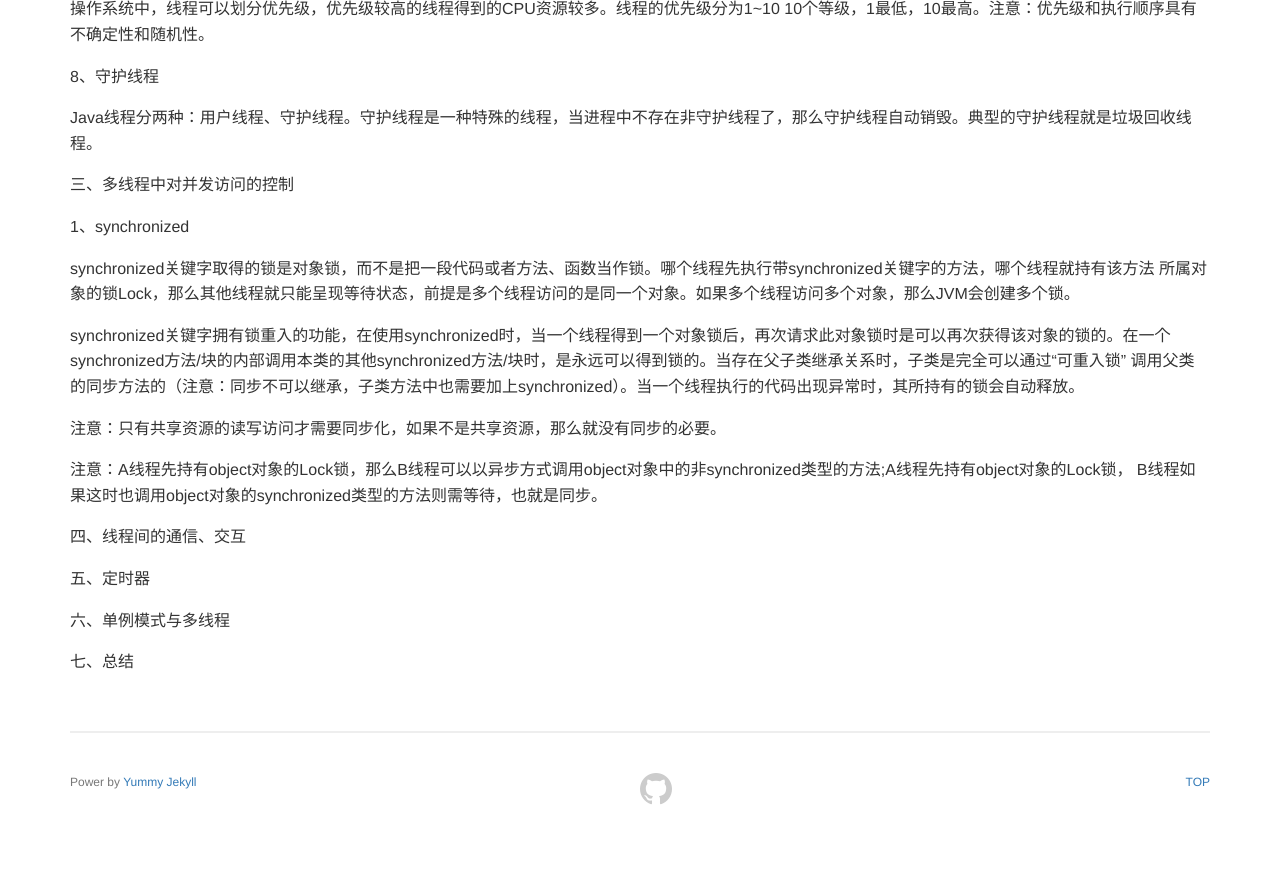
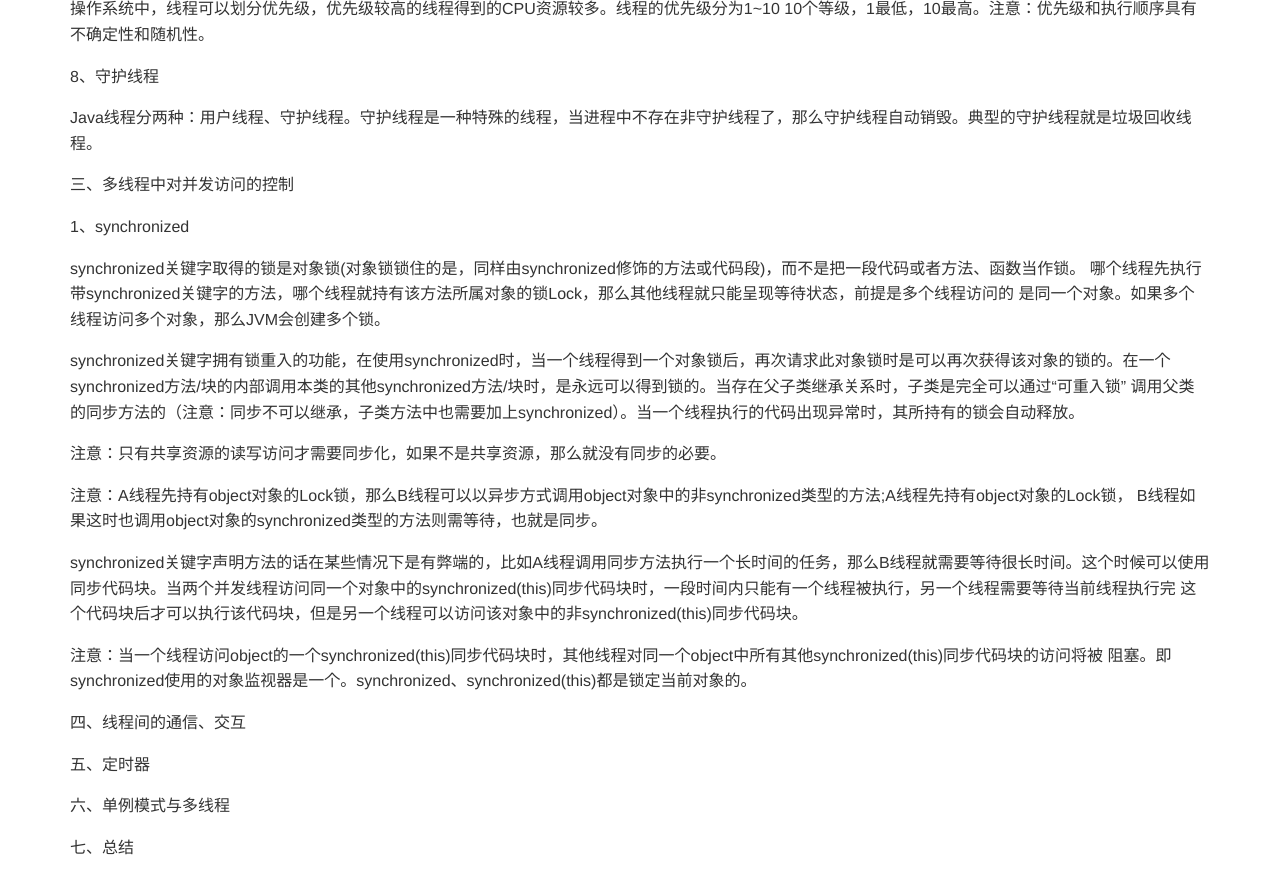
Before and after one commit to yaofengdoit/yaofengdoit.github.io, a Jekyll site: the page built from _posts/2020/04-06/2020-04-13-ReadBook-1.md, in a window 1280 px wide and 900 px high, scrolled down 2117 px. Shown: the top 894 px of the window. Built offline with Jekyll 4.4.1, drawn with Linux system fonts in a browser that asks for light colours; a script that is not in the unit is left out; before the commit the page ends 2930 px from its top, so only the background shows below that.

Commit message:
读书笔记-java多线程编程核心技术

```diff
--- a/_posts/2020/04-06/2020-04-13-ReadBook-1.md
+++ b/_posts/2020/04-06/2020-04-13-ReadBook-1.md
@@ -94,18 +94,26 @@ Java线程分两种：用户线程、守护线程。守护线程是一种特殊
 
 1、synchronized
 
-synchronized关键字取得的锁是对象锁，而不是把一段代码或者方法、函数当作锁。哪个线程先执行带synchronized关键字的方法，哪个线程就持有该方法
-所属对象的锁Lock，那么其他线程就只能呈现等待状态，前提是多个线程访问的是同一个对象。如果多个线程访问多个对象，那么JVM会创建多个锁。
+synchronized关键字取得的锁是对象锁(对象锁锁住的是，同样由synchronized修饰的方法或代码段)，而不是把一段代码或者方法、函数当作锁。
+哪个线程先执行带synchronized关键字的方法，哪个线程就持有该方法所属对象的锁Lock，那么其他线程就只能呈现等待状态，前提是多个线程访问的
+是同一个对象。如果多个线程访问多个对象，那么JVM会创建多个锁。
 
 synchronized关键字拥有锁重入的功能，在使用synchronized时，当一个线程得到一个对象锁后，再次请求此对象锁时是可以再次获得该对象的锁的。在一个
 synchronized方法/块的内部调用本类的其他synchronized方法/块时，是永远可以得到锁的。当存在父子类继承关系时，子类是完全可以通过“可重入锁”
 调用父类的同步方法的（注意：同步不可以继承，子类方法中也需要加上synchronized）。当一个线程执行的代码出现异常时，其所持有的锁会自动释放。
 
-
 注意：只有共享资源的读写访问才需要同步化，如果不是共享资源，那么就没有同步的必要。
 
 注意：A线程先持有object对象的Lock锁，那么B线程可以以异步方式调用object对象中的非synchronized类型的方法;A线程先持有object对象的Lock锁，
 B线程如果这时也调用object对象的synchronized类型的方法则需等待，也就是同步。
+
+
+synchronized关键字声明方法的话在某些情况下是有弊端的，比如A线程调用同步方法执行一个长时间的任务，那么B线程就需要等待很长时间。这个时候可以使用
+同步代码块。当两个并发线程访问同一个对象中的synchronized(this)同步代码块时，一段时间内只能有一个线程被执行，另一个线程需要等待当前线程执行完
+这个代码块后才可以执行该代码块，但是另一个线程可以访问该对象中的非synchronized(this)同步代码块。
+
+注意：当一个线程访问object的一个synchronized(this)同步代码块时，其他线程对同一个object中所有其他synchronized(this)同步代码块的访问将被
+阻塞。即synchronized使用的对象监视器是一个。synchronized、synchronized(this)都是锁定当前对象的。
 
 
 
```
